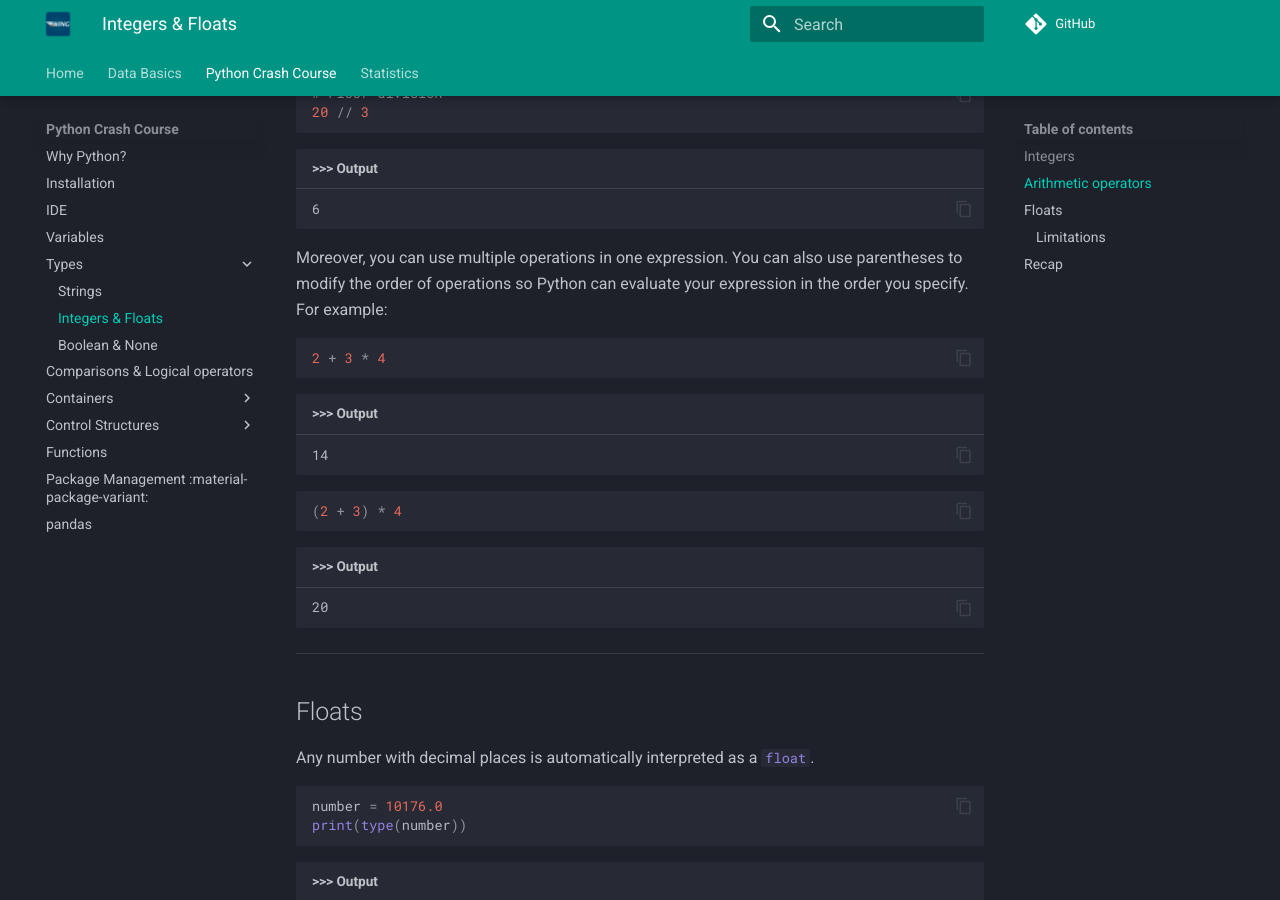
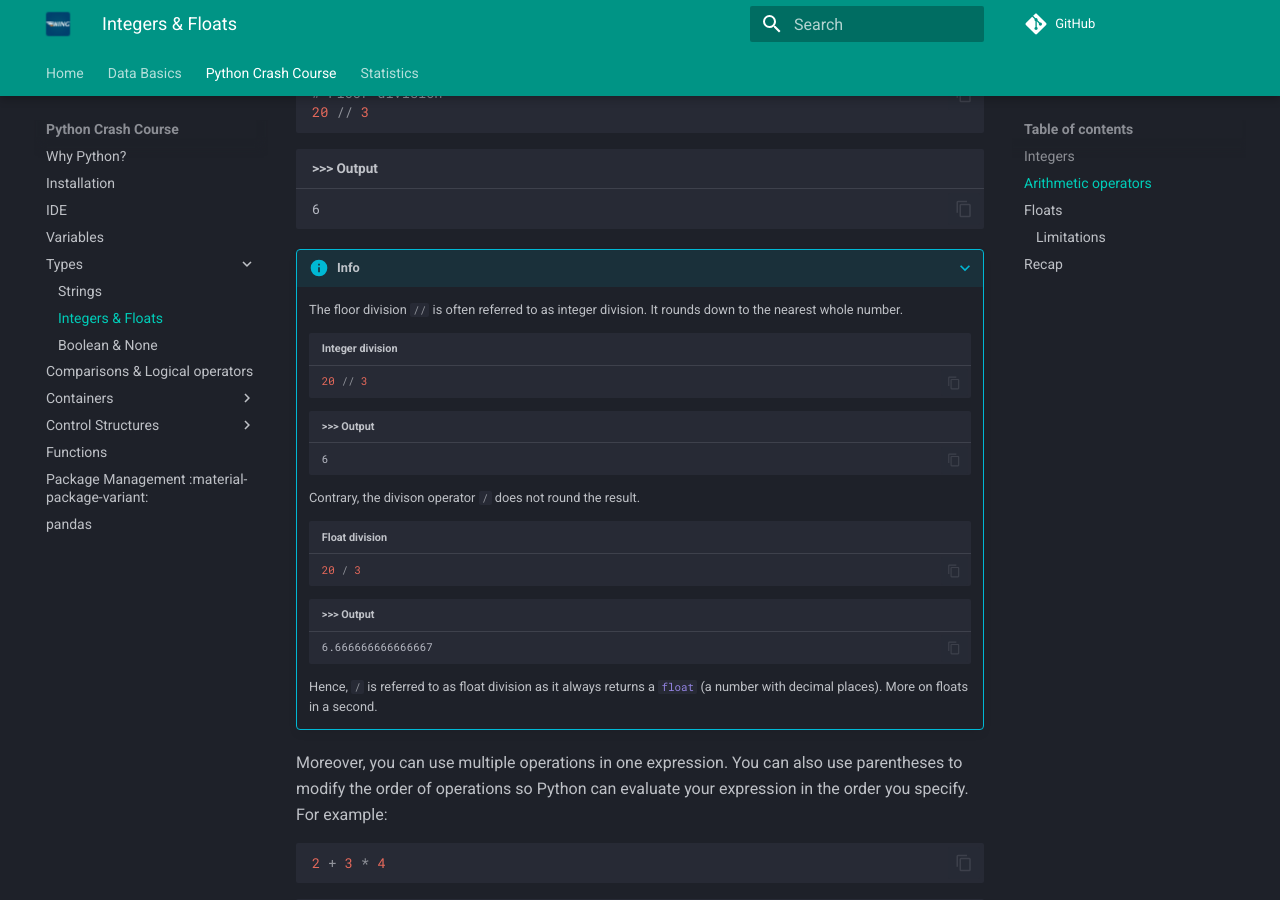
Before and after one commit to mciwing/mciwing.github.io, an MkDocs documentation site: the page built from docs/python/types/numbers.md, in a window 1280 px wide and 900 px high, scrolled down 1268 px. Built offline with MkDocs 1.6.1 and Material for MkDocs 9.7.7, drawn with Linux system fonts in a browser that asks for light colours; comment, search, counter and statistics services are not loaded; some of the changed text lies outside the part shown.

Commit message:
docs: remark on float division `Integers & Floats` (Python  Crash Course)

````diff
--- a/docs/python/types/numbers.md
+++ b/docs/python/types/numbers.md
@@ -57,6 +57,33 @@ These are:
 ```title=">>> Output"
 6
 ```
+
+???+ info
+
+    The floor division `#!python //` is often referred to as integer division.
+    It rounds down to the nearest whole number.
+
+    ```py title="Integer division"
+    20 // 3
+    ```
+
+    ```title=">>> Output"
+    6
+    ```
+
+    Contrary, the divison operator `#!python /` does not round the result.
+
+    ```py title="Float division"
+    20 / 3
+    ```
+
+    ```title=">>> Output"
+    6.666666666666667
+    ```
+
+    Hence, `#!python /` is referred to as float division as it always returns
+    a  `#!python float` (a number with decimal places). More on floats in a
+    second.
 
 Moreover, you can use multiple operations in one expression. You can also
 use parentheses to modify the order of operations so Python can evaluate your
````
Also changed, not shown: other parts of docs/python/types/numbers.md (+2 -1 lines).
